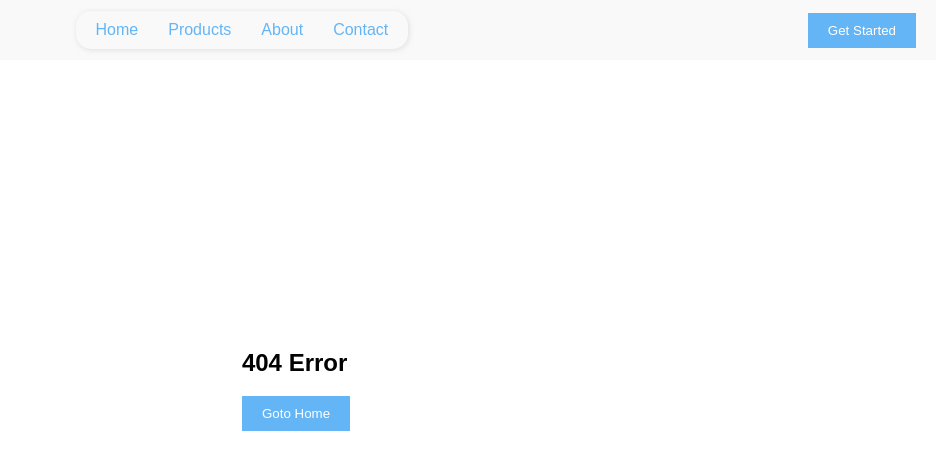
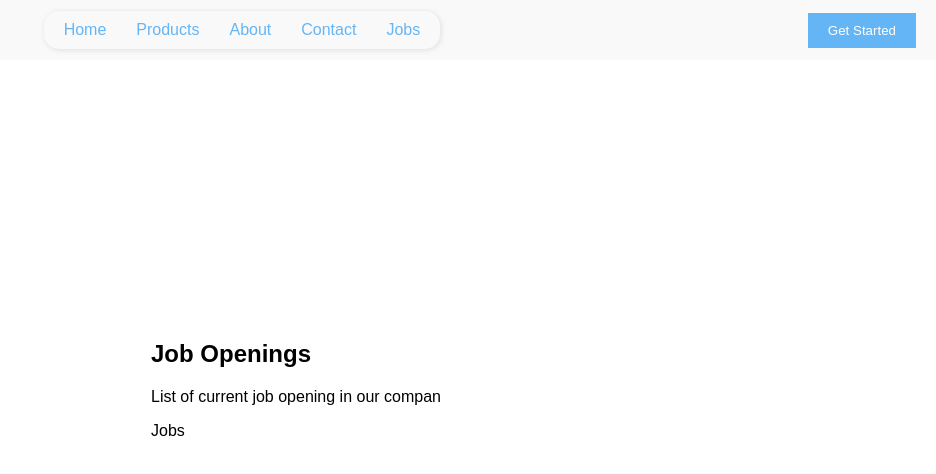
Before and after one commit to Nkugavarathan/Sample-Job-Finder-App, a React (Vite) app: page /jobs in a window 1280 px wide. Before the commit this address had no page. Shown: the top 474 px of the page, without its empty margins (344-1280 px from the left). Built offline with nearby package versions, Linux system fonts and the light colour scheme.

Commit message:
created sample json file

```diff
--- a/src/App.jsx
+++ b/src/App.jsx
@@ -12,6 +12,8 @@ import Contact from "./Pages/Contact"
 import Products from "./Pages/Products"
 import RootLayout from "./layout/RootLayout"
 import Errorpage from "./Pages/Errorpage"
+import JobsLayout from "./layout/JobsLayout"
+import Jobs from "./Pages/Jobs"
 
 export default function App() {
   const router = createBrowserRouter(
@@ -22,6 +24,9 @@ export default function App() {
         <Route path="contact" element={<Contact />} />
         <Route path="products" element={<Products />} />
         <Route path="*" element={<Errorpage />} />
+        <Route path="jobs" element={<JobsLayout />}>
+          <Route index element={<Jobs />} />
+        </Route>
       </Route>
     )
   )
--- /dev/null
+++ b/src/Pages/Jobs.jsx
@@ -0,0 +1,9 @@
+import React from "react"
+
+export default function Jobs() {
+  return <div>Jobs</div>
+}
+
+export const jobsLoader = async () => {
+  let response = await fetch()
+}
--- a/src/components/Navbar.jsx
+++ b/src/components/Navbar.jsx
@@ -18,6 +18,9 @@ export default function Navbar() {
         <Link to="contact" className="nav-link">
           Contact
         </Link>
+        <Link to="jobs" className="nav-link">
+          Jobs
+        </Link>
       </div>
       <button onClick={() => navigate("/about")}>Get Started</button>
     </div>
--- /dev/null
+++ b/src/layout/JobsLayout.jsx
@@ -0,0 +1,11 @@
+import React from "react"
+import { Outlet } from "react-router-dom"
+export default function JobsLayout() {
+  return (
+    <div>
+      <h2>Job Openings</h2>
+      <p>List of current job opening in our compan</p>
+      <Outlet />
+    </div>
+  )
+}
```
Also changed, not shown: src/assets/data.json (added, +34 -0 lines).
